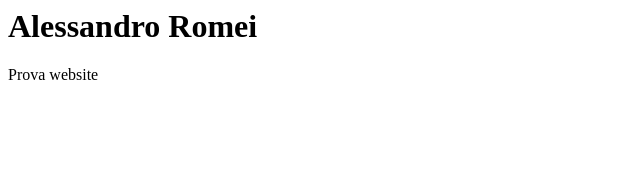
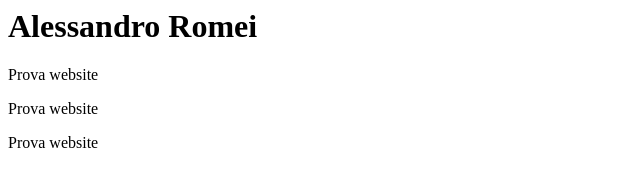
Before and after one commit to aromei/website, a plain HTML site: page index.html in a window 1280 px wide. Shown: the whole page, without its empty margins (0-640 px from the left). Drawn offline with Linux system fonts and the light colour scheme.

Commit message:
initialcommit

```diff
--- a/index.html
+++ b/index.html
@@ -8,5 +8,7 @@
 <body>
     <h1>Alessandro Romei</h1>
     <p>Prova website</p>
+    <p>Prova website</p>
+    <p>Prova website</p>
 </body>
 </html>
```
